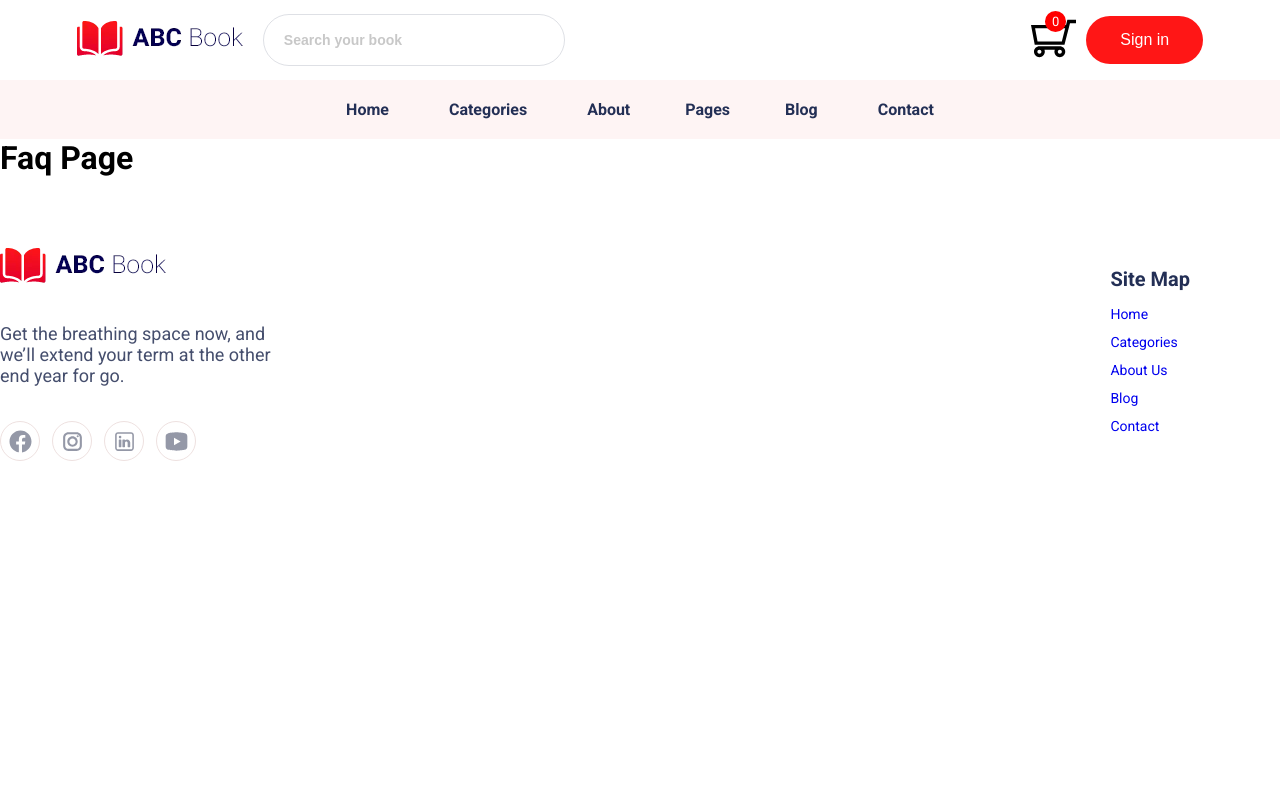
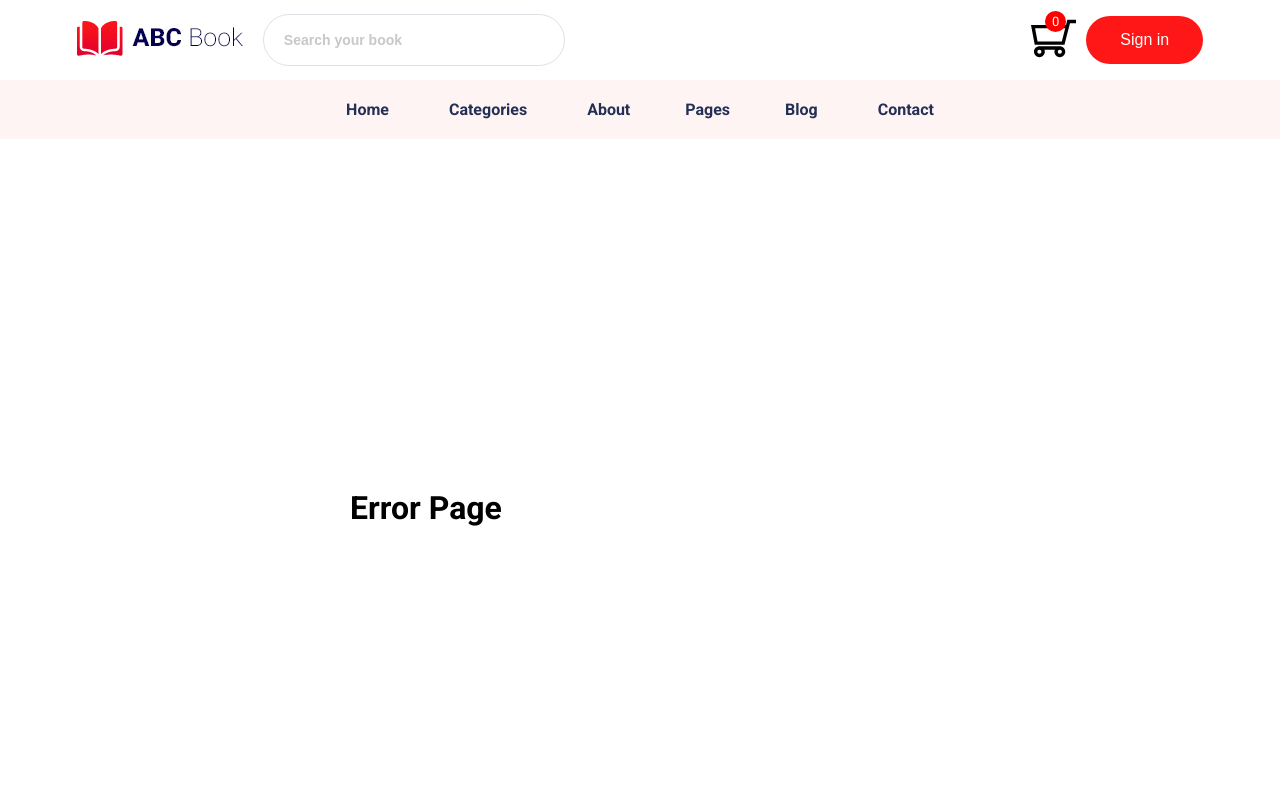
Before and after one commit to tornike2002/Ecommerce, a React (Vite) app: page /faq in a window 1280 px wide. Shown: the top 800 px of the page. Built offline with nearby package versions, Linux system fonts and the light colour scheme.

Commit message:
removed unused components and routes

```diff
--- a/src/App.tsx
+++ b/src/App.tsx
@@ -7,14 +7,11 @@ import Contact from "./pages/Contact";
 import OneProductPage from "./pages/OneProductPage";
 import Login from "./pages/Login";
 import Header from "./components/Header/Header";
-import Faq from "./pages/Faq";
-import TrackOrder from "./pages/TrackOrder";
 import Cart from "./pages/Cart";
 import { RecoilRoot } from "recoil";
 import Checkout from "./pages/Checkout";
 import BookDetails from "./pages/BookDetails";
 import BlogDetails from "./pages/BlogDetails";
-import Element from "./pages/Element";
 import Registration from "./pages/Registration";
 import Footer from "./components/footer/Footer";
 import ErrorPage from "./pages/ErrorPage";
@@ -27,8 +24,6 @@ function App() {
           <Header />
           <Routes>
             <Route path="/" element={<Home />} />
-            <Route path="/faq" element={<Faq />} />
-            <Route path="/trackOrder" element={<TrackOrder />} />
             <Route path="/signIn" element={<Login />} />
             <Route path="/categories" element={<Categories />} />
             <Route path="/about" element={<About />} />
@@ -41,7 +36,6 @@ function App() {
             <Route path="/checkout" element={<Checkout />} />
             <Route path="/bookDetails" element={<BookDetails />} />
             <Route path="/blogDetails" element={<BlogDetails />} />
-            <Route path="/element" element={<Element />} />
             <Route path="*" element={<ErrorPage />} />
           </Routes>
           <Footer />
--- a/src/pages/Element.tsx
+++ /dev/null
@@ -1,8 +0,0 @@
-
-export default function Element() {
-  return (
-    <div>
-      <h1>Element Page</h1>
-    </div>
-  )
-}
--- a/src/pages/Faq.tsx
+++ /dev/null
@@ -1,11 +0,0 @@
-// import React from 'react'
-
-export default function Faq() {
-  return (
-    <div>
-      <h1>
-        Faq Page
-      </h1>
-    </div>
-  )
-}
--- a/src/pages/TrackOrder.tsx
+++ /dev/null
@@ -1,11 +0,0 @@
-// import React from 'react'
-
-export default function TrackOrder() {
-  return (
-    <div>
-      <h1>
-        Track Order Pageeee
-      </h1>
-    </div>
-  )
-}
```
